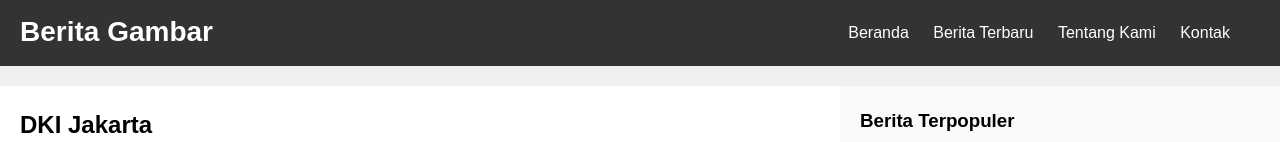
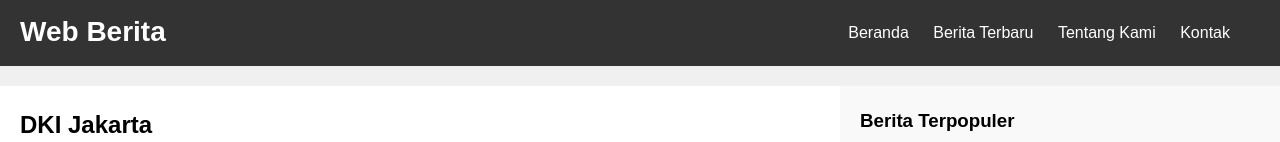
Before and after one commit to FYMajid/tugas-akhir-dicoding-frontEnd, a plain HTML site: page index.html in a window 1280 px wide. Shown: the top 142 px of the page. Drawn offline with Linux system fonts and the light colour scheme.

Commit message:
finished

```diff
--- a/index.html
+++ b/index.html
@@ -3,13 +3,13 @@
   <head>
     <meta charset="UTF-8" />
     <meta name="viewport" content="width=device-width, initial-scale=1.0" />
-    <title>Berita Gambar</title>
+    <title>Website Berita Majid</title>
     <link rel="stylesheet" href="/css/style.css" />
   </head>
   <body>
     <header>
       <div class="container">
-        <h1>Berita Gambar</h1>
+        <h1>Web Berita</h1>
         <nav>
           <ul>
             <li><a href="#">Beranda</a></li>
```
